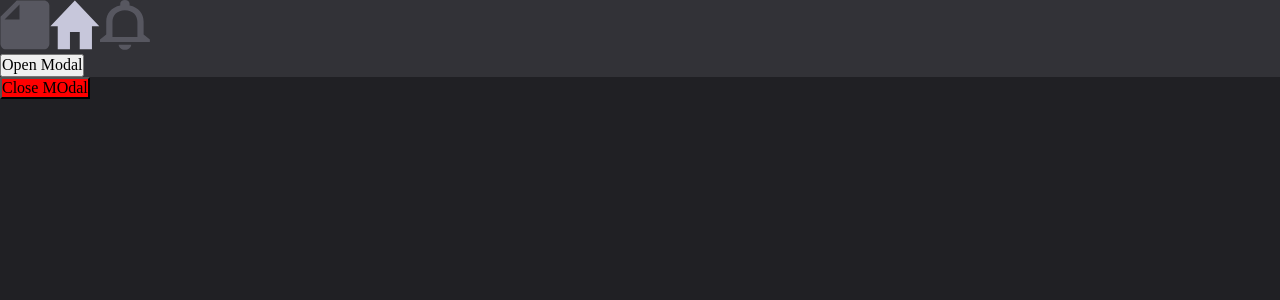
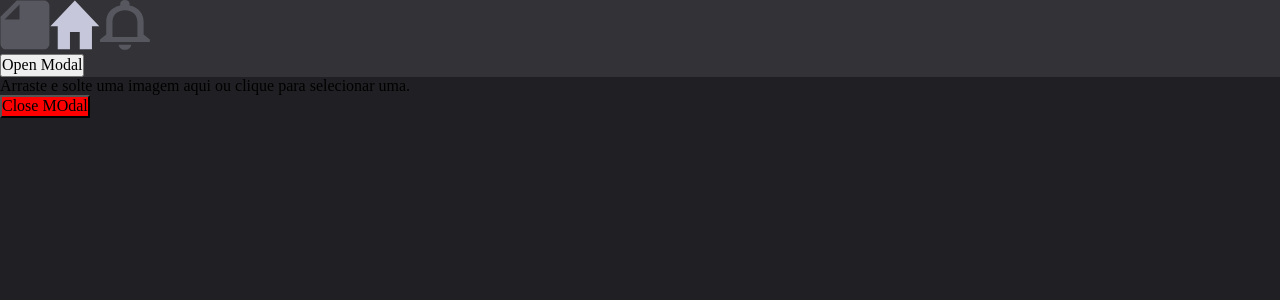
Before and after one commit to RogerioJss/Projeto-Integrador, a React (Vite) app: page / in a window 1280 px wide. Both pictures are taken after a click on the button "Open Modal". Shown: the top 300 px of the page. Built offline with nearby package versions, Linux system fonts and the light colour scheme.

Commit message:
Adicionando biblioteca react dropdown, iniciando o componente de profile picture

```diff
--- /dev/null
+++ b/src/Componentes/Modal/ProfilePicture/index.jsx
@@ -0,0 +1,37 @@
+import React, { useCallback, useState } from 'react';
+import { useDropzone } from 'react-dropzone';
+
+function ProfilePictureUpload() {
+  const [uploadedImage, setUploadedImage] = useState(null);
+
+  const onDrop = useCallback((acceptedFiles) => {
+    const file = acceptedFiles[0]; // Pega apenas o primeiro arquivo (imagem)
+    setUploadedImage(file);
+  }, []);
+
+  const { getRootProps, getInputProps, isDragActive } = useDropzone({
+    onDrop,
+    accept: 'image/*',
+  });
+
+  return (
+    <div>
+      <div {...getRootProps()} className={`dropzone ${isDragActive ? 'active' : ''}`}>
+        <input {...getInputProps()} />
+        {isDragActive ? (
+          <p>Solte a imagem aqui...</p>
+        ) : (
+          <p>Arraste e solte uma imagem aqui ou clique para selecionar uma.</p>
+        )}
+      </div>
+      {uploadedImage && (
+        <div>
+          <p>Imagem carregada:</p>
+          <img src={URL.createObjectURL(uploadedImage)} alt="Imagem de perfil" />
+        </div>
+      )}
+    </div>
+  );
+}
+
+export default ProfilePictureUpload;
--- a/src/Componentes/Modal/index.jsx
+++ b/src/Componentes/Modal/index.jsx
@@ -1,5 +1,6 @@
 import ReactModal from "react-modal";
 import styled from "styled-components";
+import ProfilePictureUpload from "./ProfilePicture";
 
 ReactModal.setAppElement("#root");
 
@@ -13,6 +14,7 @@ const Modal = ({stateOpen, stateClose, idExterno, idConteudo,closeModal}) =>{
                 onRequestClose={stateClose}
                 overlayClassName={idExterno}
                 className={idConteudo}>
+                 <ProfilePictureUpload/>
                 <ButtonEstilizado onClick={closeModal}>Close MOdal</ButtonEstilizado>
     </ReactModal>
     )
```
